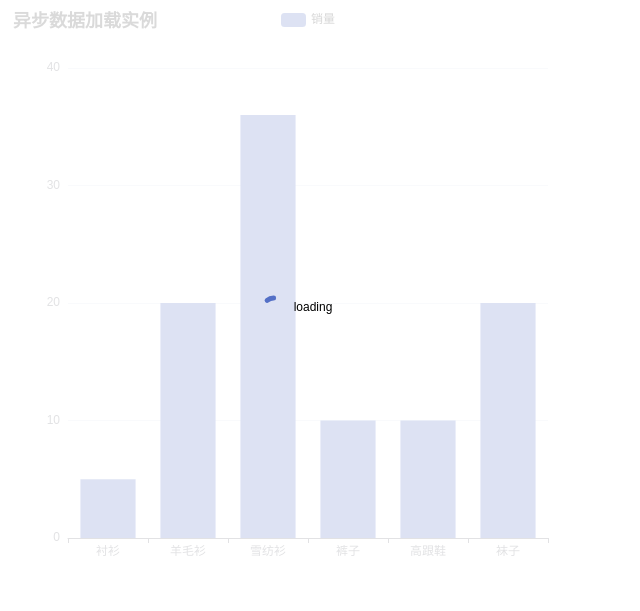
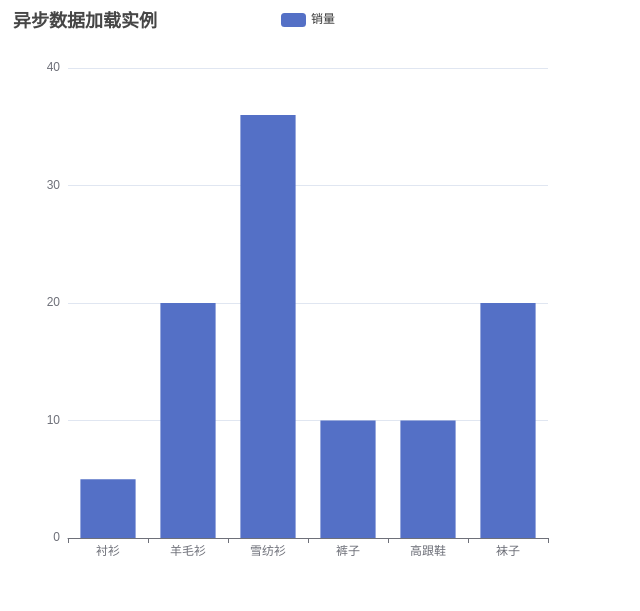
Before and after one commit to skywalkerxl/LearningECharts, a plain HTML site: page 异步数据加载和更新/demo.html in a window 1280 px wide. Shown: the whole page, without its empty margins (0-640 px from the left). Drawn offline with nearby package versions, Linux system fonts and the light colour scheme.

```diff
--- a/异步数据加载和更新/demo.html
+++ b/异步数据加载和更新/demo.html
@@ -34,9 +34,9 @@
             data : [5, 20 , 36, 10 ,10 ,20]
         }
     });
-    myChart.showLoading();
+    /*myChart.showLoading();
 
-    /*$.get('data.json').done(function(data){
+    $.get('data.json').done(function(data){
         myChart.hideLoading();
         myChart.setOption({
             xAxis :{
```
Also changed, not shown: 1 other file.
